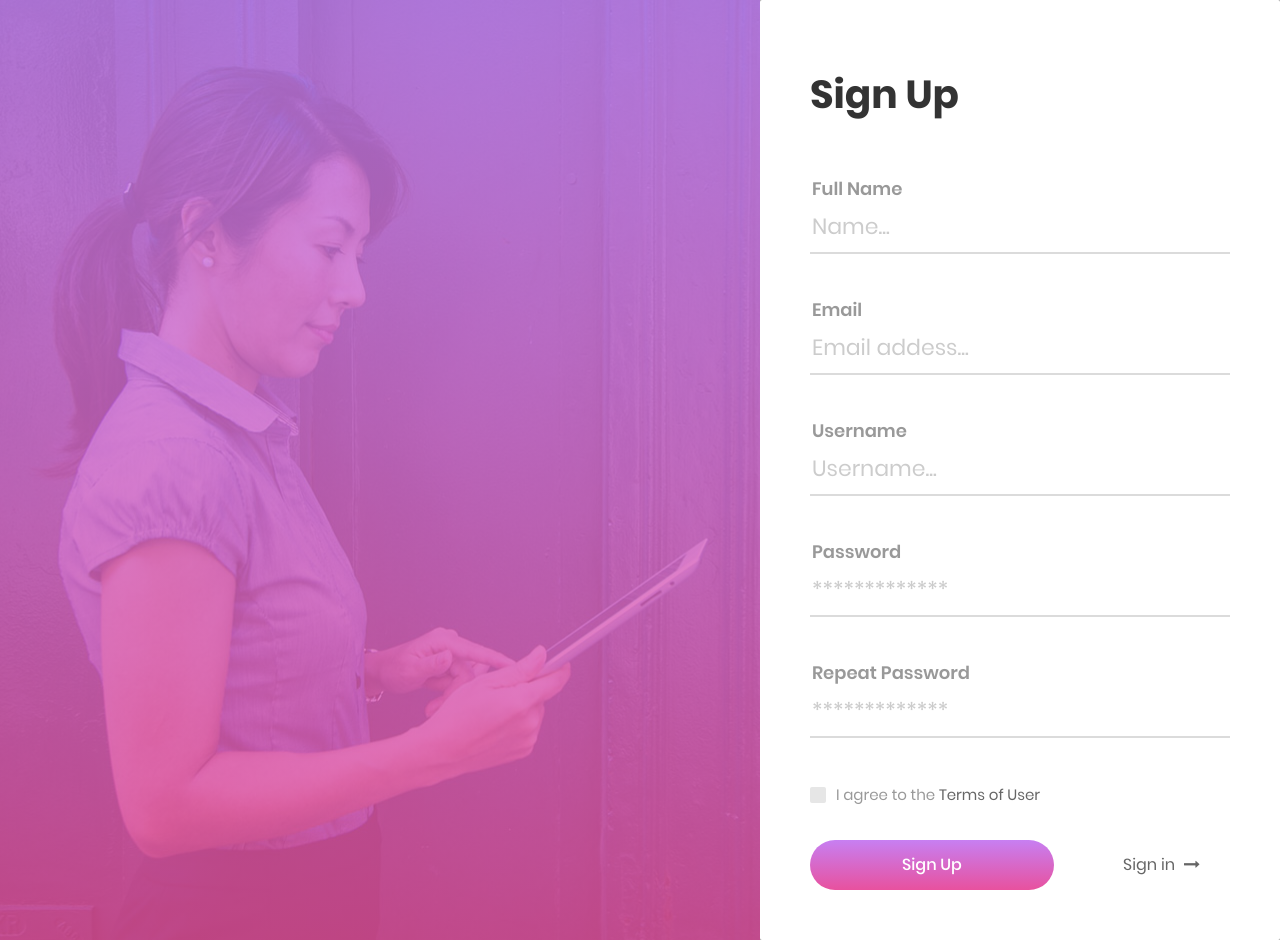
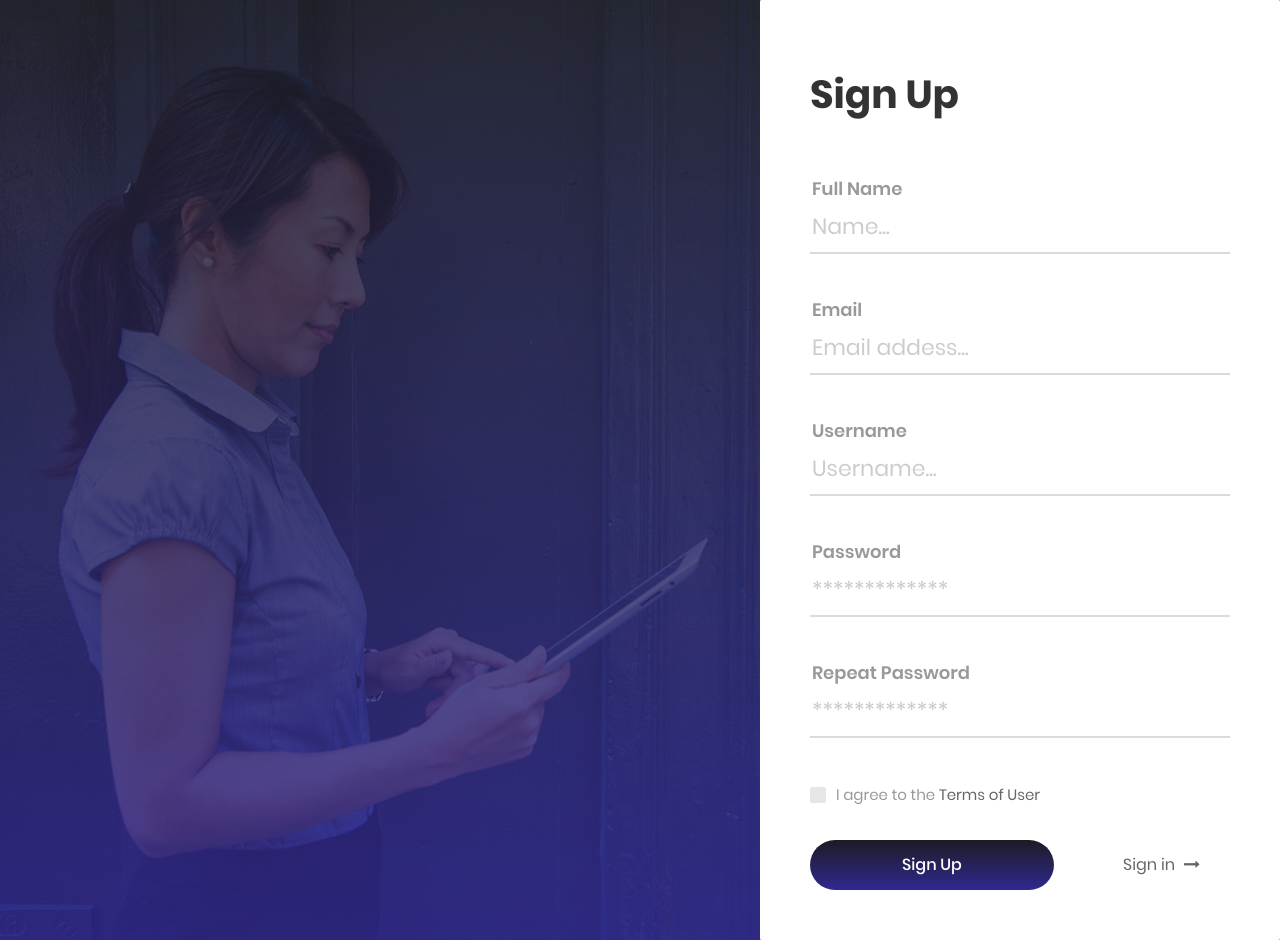
Before and after one commit to antoniocunh/ProjetoPSI, a PHP site: page / in a window 1280 px wide. Run offline with PHP 8.4, Linux system fonts and the light colour scheme; some libraries are stand-ins or nearby versions.

Commit message:
Alteraçao de cores do template

```diff
--- a/Login/css/main.css
+++ b/Login/css/main.css
@@ -218,11 +218,11 @@ iframe {
   height: 100%;
   top: 0;
   left: 0;
-  background: #e8519e;
-  background: -webkit-linear-gradient(bottom, #e8519e, #c77ff2);
-  background: -o-linear-gradient(bottom, #e8519e, #c77ff2);
-  background: -moz-linear-gradient(bottom, #e8519e, #c77ff2);
-  background: linear-gradient(bottom, #e8519e, #c77ff2);
+  background: #302891;
+  background: -webkit-linear-gradient(bottom, #302891, #1c1c23);
+  background: -o-linear-gradient(bottom, #302891, #1c1c23);
+  background: -moz-linear-gradient(bottom, #302891, #1c1c23);
+  background: linear-gradient(bottom, #302891, #1c1c23);
   opacity: 0.8;
 }
 
@@ -306,11 +306,11 @@ iframe {
   -moz-transition: all 0.4s;
   transition: all 0.4s;
 
-  background: #d5007d;
-  background: -webkit-linear-gradient(45deg, #d5007d, #e53935);
-  background: -o-linear-gradient(45deg, #d5007d, #e53935);
-  background: -moz-linear-gradient(45deg, #d5007d, #e53935);
-  background: linear-gradient(45deg, #d5007d, #e53935);
+  background: #302891;
+  background: -webkit-linear-gradient(45deg, #302891, #e53935);
+  background: -o-linear-gradient(45deg, #302891, #e53935);
+  background: -moz-linear-gradient(45deg, #302891, #e53935);
+  background: linear-gradient(45deg, #302891, #e53935);
 }
 
 
@@ -366,7 +366,7 @@ iframe {
 }
 
 .input-checkbox100:checked + .label-checkbox100::before {
-  color: #c87ef0;
+  color: #302891;
 }
 
 /*------------------------------------------------------------------
@@ -396,11 +396,11 @@ iframe {
   z-index: -1;
   width: 100%;
   height: 300%;
-  background: #e8519e;
-  background: -webkit-linear-gradient(top, #e8519e, #c77ff2, #e8519e, #c77ff2);
-  background: -o-linear-gradient(top, #e8519e, #c77ff2, #e8519e, #c77ff2);
-  background: -moz-linear-gradient(top, #e8519e, #c77ff2, #e8519e, #c77ff2);
-  background: linear-gradient(top, #e8519e, #c77ff2, #e8519e, #c77ff2);
+  background: #302891;
+  background: -webkit-linear-gradient(top, #302891, #1c1c23, #302891, #1c1c23);
+  background: -o-linear-gradient(top, #302891, #1c1c23, #302891, #1c1c23);
+  background: -moz-linear-gradient(top, #302891, #1c1c23, #302891, #1c1c23);
+  background: linear-gradient(top, #302891, #1c1c23, #302891, #1c1c23);
   bottom: -100%;
   left: 0;
 
```
